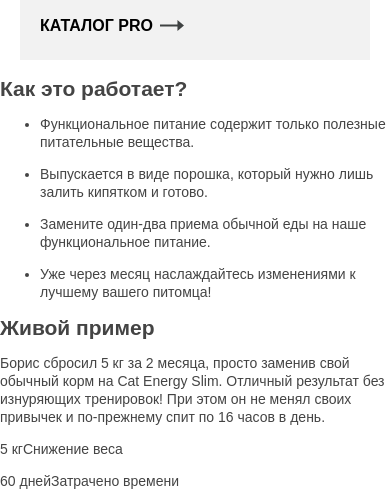
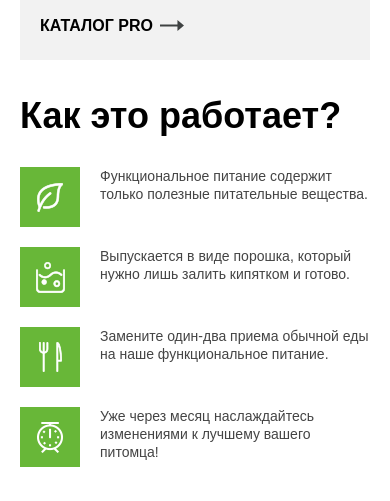
Before and after one commit to romeo198808/Cats-energy, a website: page work/index.html in a window 390 px wide. Shown: the part 1027-1528 px from the top of the page. Drawn offline with nearby package versions, Linux system fonts and the light colour scheme; files that its build step writes are made by us from their sources.

Commit message:
Стилизовал секцию "about" for mobile

```diff
--- a/work/index.html
+++ b/work/index.html
@@ -70,23 +70,15 @@
         <h2 class="about__title">Как это работает?</h2>
         <ul class="about__list">
           <li class="about__item">
-            <div class="about__img">
-            </div>
             <p class="about__text">Функциональное питание содержит только полезные питательные вещества.</p>
           </li>
           <li class="about__item">
-            <div class="about__img">
-            </div>
             <p class="about__text">Выпускается в виде порошка, который нужно лишь залить кипятком и готово.</p>
           </li>
           <li class="about__item">
-            <div class="about__img">
-            </div>
             <p class="about__text">Замените один-два приема обычной еды на наше функциональное питание.</p>
           </li>
           <li class="about__item">
-            <div class="about__img">
-            </div>
             <p class="about__text">Уже через месяц наслаждайтесь изменениями к лучшему вашего питомца!</p>
           </li>
         </ul>
--- /dev/null
+++ b/work/less/blocks/about.less
@@ -0,0 +1,58 @@
+.about {
+  padding: 0 20px;
+  padding-bottom: 40px;
+  margin-top: 35px;
+}
+.about__title {
+  margin: 0;
+
+  font-size: 36px;
+  line-height: 42px;
+  color: #000000;
+
+}
+.about__list {
+  margin: 0;
+  padding: 0;
+  margin-top: 30px;
+
+  list-style: none;
+}
+.about__item {
+  position: relative;
+  margin-top: 20px;
+  padding-left: 80px;
+  min-height: 60px;
+  &::before {
+    content: "";
+    position: absolute;
+    top: 0;
+    left: 0;
+
+    width: 60px;
+    height: 60px;
+
+    background-color: @button-color;
+    background-repeat: no-repeat;
+    background-position: center center;
+  }
+  &:nth-child(1)::before {
+    background-image: url("../img/advantage-1.png");
+  }
+  &:nth-child(2)::before {
+    background-image: url("../img/advantage-2.png");
+  }
+  &:nth-child(3)::before {
+    background-image: url("../img/advantage-3.png");
+  }
+  &:nth-child(4)::before {
+    background-image: url("../img/advantage-4.png");
+  }
+}
+.about__text {
+  margin: 0;
+
+  font-size: 14px;
+  line-height: 18px;
+  font-family: "Arial";
+}
--- a/work/less/style.less
+++ b/work/less/style.less
@@ -11,3 +11,4 @@
 @import "blocks/main-nav.less";
 @import "blocks/cats-food.less";
 @import "blocks/catalogs.less";
+@import "blocks/about.less";
```
Also changed, not shown: build/img/advantage-1.webp (added), build/img/advantage-2.webp (added), build/img/advantage-3.webp (added), build/img/advantage-4.webp (added), build/img/andvantage-2.webp (added), work/img/advantage-1.png (added), work/img/advantage-1.webp (added), work/img/advantage-2.png (added), work/img/advantage-2.webp (added), work/img/advantage-3.png (added), work/img/advantage-3.webp (added), work/img/advantage-4.png (added), work/img/advantage-4.webp (added).
